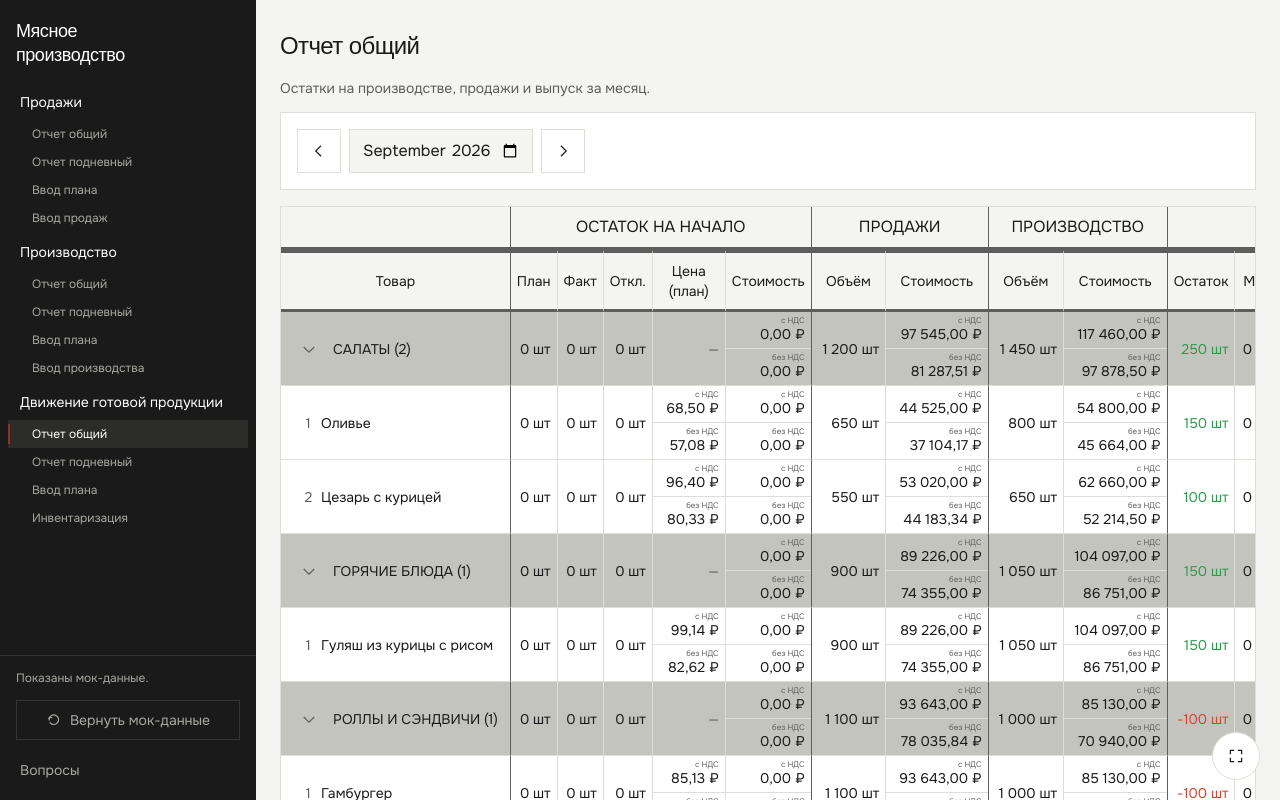
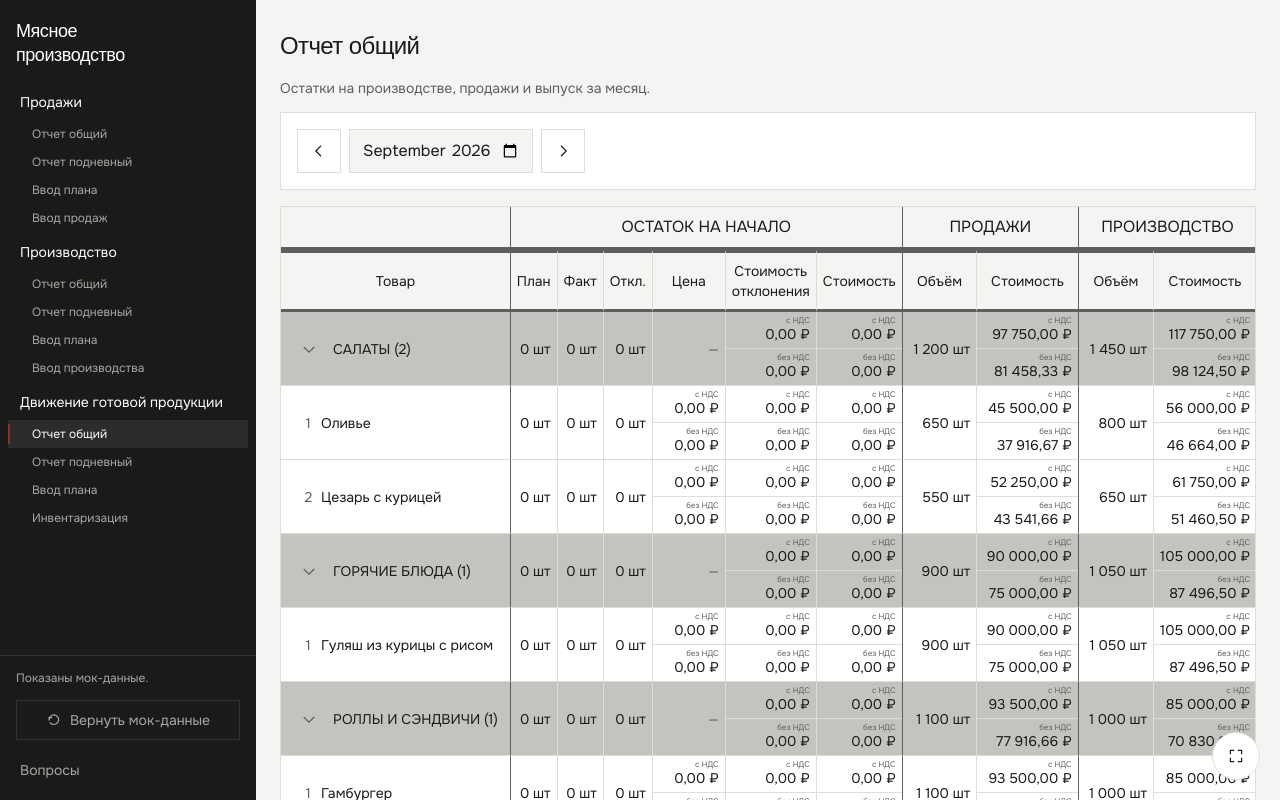
Before and after one commit to makediff-dev/food-proto, a Next.js app: page /movement in a window 1280 px wide. Built offline with nearby package versions, Linux system fonts and the light colour scheme; a web font is replaced by a local one.

Commit message:
Рассчитывать стоимость остатков склада по средней продаже прошлого месяца или плану прошлого месяца

```diff
--- a/src/data/mock-document.ts
+++ b/src/data/mock-document.ts
@@ -18,7 +18,8 @@ import {
  * У гамбургера выпуск 1 000 при продажах 1 100 — дефицит −100 шт (переносится в октябрь как остаток на начало план).
  * Факт октября — 2 и 9 число: продажи и выпуск 200, 250, 250 и 300. Цезарь и Оливье выше темпа, гуляш и гамбургер ниже.
  * Операционные расходы и инвентаризация пустые.
- * Цены с НДС: салаты — мок, гуляш `Svod!F31`, гамбургер `Svod!F63`.
+ * Плановые цены с НДС: салаты — мок, гуляш `Svod!F31`, гамбургер `Svod!F63`.
+ * Факт продаж — круглые и полукруглые: 95, 70, 100 и 85 ₽ с НДС.
  * НДС у всех товаров 20%. В книге у горячих `Svod!N31` 10%, у роллов `Svod!N63` 20%.
  * Объёмы книги (4 000, 5 000, 6 000, 20 000) в мок не переносятся: на экране нужны лёгкие сотни.
  */
@@ -62,12 +63,23 @@ const burger: Product = {
   deletedAt: null,
 };
 
-/** Цена с НДС, копейки. Салаты — мок, гуляш `Svod!F31`, гамбургер `Svod!F63`. */
+/** Плановая цена с НДС, копейки. Салаты — мок, гуляш `Svod!F31`, гамбургер `Svod!F63`. */
 const priceWithVat = {
   'product-caesar': 9_640,
   'product-olivier': 6_850,
   'product-goulash': 9_914,
   'product-burger': 8_513,
+} as const;
+
+/**
+ * Фактическая цена продажи с НДС, копейки. Круглые и полукруглые, рядом с планом:
+ * 95, 70, 100 и 85 ₽.
+ */
+const factPriceWithVat = {
+  'product-caesar': 9_500,
+  'product-olivier': 7_000,
+  'product-goulash': 10_000,
+  'product-burger': 8_500,
 } as const;
 
 type CatalogProductId = keyof typeof priceWithVat;
@@ -257,7 +269,7 @@ function salesFromOrders(drafts: readonly OrderDraft[]): Sale[] {
       id: `${order.id}-${line.productId.slice('product-'.length)}`,
       productId: line.productId,
       pieces: line.pieces,
-      amountWithVat: line.pieces * priceWithVat[line.productId],
+      amountWithVat: line.pieces * factPriceWithVat[line.productId],
     })),
   }));
 }
--- a/src/domain/finished-goods.ts
+++ b/src/domain/finished-goods.ts
@@ -28,9 +28,16 @@ export interface FinishedGoodsTotals {
   openingPieces: number;
   /** Инвентаризация − расчётный перенос. */
   openingDeviationPieces: number;
-  planPriceWithVat: number | null;
-  planPriceExVat: number | null;
-  planPriceExVatTenThousandths: number | null;
+  /**
+   * Цена блока «Остаток на начало».
+   * На своде — продажи прошлого месяца, иначе его план. На дне — план этого месяца.
+   */
+  openingPriceWithVat: number | null;
+  openingPriceExVat: number | null;
+  openingPriceExVatTenThousandths: number | null;
+  /** Отклонение штук × цена остатка на начало. */
+  openingDeviationValueWithVat: number | null;
+  openingDeviationValueExVat: number | null;
   openingValueWithVat: number | null;
   openingValueExVat: number | null;
   salesPieces: number;
@@ -189,14 +196,54 @@ function planPriceWithVatForProduct(document: PrototypeDocument, month: string,
   return suggestedPriceWithVat(document, productId, month);
 }
 
+function planOpeningPrice(
+  document: PrototypeDocument,
+  month: string,
+  product: Product,
+): { withVat: number; exVat: number | null } {
+  const withVat = planPriceWithVatForProduct(document, month, product.id);
+  return { withVat, exVat: amountExVat(withVat, product.vatPercent) };
+}
+
+/**
+ * Цена остатка на начало месяца.
+ * Для начала ноября — продажи октября; штук не было — плановая цена октября.
+ * Нет прошлого месяца — пусто.
+ */
+function monthOpeningPrice(
+  document: PrototypeDocument,
+  month: string,
+  product: Product,
+): { withVat: number | null; exVat: number | null } {
+  if (!isMonthKey(month) || month <= '2000-01') {
+    return { withVat: null, exVat: null };
+  }
+  const previousMonth = shiftMonth(month, -1);
+  if (!isMonthKey(previousMonth) || previousMonth < '2000-01') {
+    return { withVat: null, exVat: null };
+  }
+
+  const sold = monthSalesAndProduction(document, previousMonth, product.id);
+  if (sold.salesPieces > 0) {
+    return {
+      withVat: averageAmount(sold.salesRevenueWithVat, sold.salesPieces),
+      exVat: averageAmount(sold.salesRevenueExVat, sold.salesPieces),
+    };
+  }
+
+  return planOpeningPrice(document, previousMonth, product);
+}
+
 function emptyTotals(): FinishedGoodsTotals {
   return {
     bookOpeningPieces: 0,
     openingPieces: 0,
     openingDeviationPieces: 0,
-    planPriceWithVat: null,
-    planPriceExVat: null,
-    planPriceExVatTenThousandths: null,
+    openingPriceWithVat: null,
+    openingPriceExVat: null,
+    openingPriceExVatTenThousandths: null,
+    openingDeviationValueWithVat: null,
+    openingDeviationValueExVat: null,
     openingValueWithVat: null,
     openingValueExVat: null,
     salesPieces: 0,
@@ -257,7 +304,8 @@ function rowFromParts(
   product: Product,
   bookOpeningPieces: number,
   openingPieces: number,
-  planPriceWithVat: number,
+  openingPriceWithVat: number | null,
+  openingPriceExVat: number | null,
   salesPieces: number,
   salesRevenueWithVat: number | null,
   salesRevenueExVat: number | null,
@@ -266,10 +314,12 @@ function rowFromParts(
   norm: Pick<FinishedGoodsTotals, 'minPieces' | 'maxPieces'>,
 ): FinishedGoodsRow {
   const vat = product.vatPercent;
-  const planPriceEx = amountExVat(planPriceWithVat, vat);
-  const planPriceExTen = priceExVatTenThousandths(planPriceWithVat, vat);
-  const openingValueWith = openingPieces * planPriceWithVat;
-  const openingValueEx = planPriceEx === null ? null : openingPieces * planPriceEx;
+  const openingPriceExTen = openingPriceWithVat === null ? null : priceExVatTenThousandths(openingPriceWithVat, vat);
+  const openingDeviation = openingDeviationPieces(openingPieces, bookOpeningPieces);
+  const openingValueWith = openingPriceWithVat === null ? null : openingPieces * openingPriceWithVat;
+  const openingValueEx = openingPriceExVat === null ? null : openingPieces * openingPriceExVat;
+  const openingDeviationValueWith = openingPriceWithVat === null ? null : openingDeviation * openingPriceWithVat;
+  const openingDeviationValueEx = openingPriceExVat === null ? null : openingDeviation * openingPriceExVat;
 
   const factPriceWith = averageAmount(salesRevenueWithVat, salesPieces);
   const factPriceEx = averageAmount(salesRevenueExVat, salesPieces);
@@ -288,10 +338,12 @@ function rowFromParts(
     vatPercent: vat,
     bookOpeningPieces,
     openingPieces,
-    openingDeviationPieces: openingDeviationPieces(openingPieces, bookOpeningPieces),
-    planPriceWithVat,
-    planPriceExVat: planPriceEx,
-    planPriceExVatTenThousandths: planPriceExTen,
+    openingDeviationPieces: openingDeviation,
+    openingPriceWithVat,
+    openingPriceExVat,
+    openingPriceExVatTenThousandths: openingPriceExTen,
+    openingDeviationValueWithVat: openingDeviationValueWith,
+    openingDeviationValueExVat: openingDeviationValueEx,
     openingValueWithVat: openingValueWith,
     openingValueExVat: openingValueEx,
     salesPieces,
@@ -319,7 +371,12 @@ function sumRows(rows: readonly FinishedGoodsRow[]): FinishedGoodsTotals {
   let openingDeviationPiecesSum = 0;
   let openingValueWith = 0;
   let openingValueEx = 0;
+  let openingValueWithComplete = true;
   let openingValueExComplete = true;
+  let openingDeviationValueWith = 0;
+  let openingDeviationValueEx = 0;
+  let openingDeviationValueWithComplete = true;
+  let openingDeviationValueExComplete = true;
   let salesPieces = 0;
   let salesRevenueWith = 0;
   let salesRevenueEx = 0;
@@ -341,7 +398,11 @@ function sumRows(rows: readonly FinishedGoodsRow[]): FinishedGoodsTotals {
     bookOpeningPieces += row.bookOpeningPieces;
     openingPieces += row.openingPieces;
     openingDeviationPiecesSum += row.openingDeviationPieces;
-    if (row.openingValueWithVat !== null) {
+    if (row.openingValueWithVat === null) {
+      if (row.openingPieces !== 0) {
+        openingValueWithComplete = false;
+      }
+    } else {
       openingValueWith += row.openingValueWithVat;
     }
     if (row.openingValueExVat === null) {
@@ -350,6 +411,20 @@ function sumRows(rows: readonly FinishedGoodsRow[]): FinishedGoodsTotals {
       }
     } else {
       openingValueEx += row.openingValueExVat;
+    }
+    if (row.openingDeviationValueWithVat === null) {
+      if (row.openingDeviationPieces !== 0) {
+        openingDeviationValueWithComplete = false;
+      }
+    } else {
+      openingDeviationValueWith += row.openingDeviationValueWithVat;
+    }
+    if (row.openingDeviationValueExVat === null) {
+      if (row.openingDeviationPieces !== 0) {
+        openingDeviationValueExComplete = false;
+      }
+    } else {
+      openingDeviationValueEx += row.openingDeviationValueExVat;
     }
 
     salesPieces += row.salesPieces;
@@ -389,8 +464,10 @@ function sumRows(rows: readonly FinishedGoodsRow[]): FinishedGoodsTotals {
 
   const salesRevenueWithVat = revenueComplete ? salesRevenueWith : null;
   const salesRevenueExVat = revenueComplete ? salesRevenueEx : null;
-  const planPriceWithVat = priceAverage(openingValueWith, openingPieces);
-  const planPriceExVat = openingValueExComplete ? priceAverage(openingValueEx, openingPieces) : null;
+  const openingValueWithVat = openingValueWithComplete ? openingValueWith : null;
+  const openingValueExVat = openingValueExComplete ? openingValueEx : null;
+  const openingPriceWithVat = openingValueWithComplete ? priceAverage(openingValueWith, openingPieces) : null;
+  const openingPriceExVat = openingValueExComplete ? priceAverage(openingValueEx, openingPieces) : null;
   const factPriceWithVat = averageAmount(salesRevenueWithVat, salesPieces);
   const factPriceExVat = averageAmount(salesRevenueExVat, salesPieces);
 
@@ -398,11 +475,13 @@ function sumRows(rows: readonly FinishedGoodsRow[]): FinishedGoodsTotals {
     bookOpeningPieces,
     openingPieces,
     openingDeviationPieces: openingDeviationPiecesSum,
-    planPriceWithVat,
-    planPriceExVat,
-    planPriceExVatTenThousandths: null,
-    openingValueWithVat: openingValueWith,
-    openingValueExVat: openingValueExComplete ? openingValueEx : null,
+    openingPriceWithVat,
+    openingPriceExVat,
+    openingPriceExVatTenThousandths: null,
+    openingDeviationValueWithVat: openingDeviationValueWithComplete ? openingDeviationValueWith : null,
+    openingDeviationValueExVat: openingDeviationValueExComplete ? openingDeviationValueEx : null,
+    openingValueWithVat,
+    openingValueExVat,
     salesPieces,
     salesRevenueWithVat,
     salesRevenueExVat,
@@ -494,13 +573,14 @@ export function finishedGoodsMonthView(document: PrototypeDocument, month: strin
   const rows = products.map((product) => {
     const bookOpeningPieces = bookOpeningPiecesForProduct(document, month, product.id);
     const openingPieces = openingPiecesForProduct(document, month, product.id);
-    const planPrice = planPriceWithVatForProduct(document, month, product.id);
+    const openingPrice = monthOpeningPrice(document, month, product);
     const fact = monthSalesAndProduction(document, month, product.id);
     return rowFromParts(
       product,
       bookOpeningPieces,
       openingPieces,
-      planPrice,
+      openingPrice.withVat,
+      openingPrice.exVat,
       fact.salesPieces,
       fact.salesRevenueWithVat,
       fact.salesRevenueExVat,
@@ -535,14 +615,15 @@ export function finishedGoodsMonthDays(document: PrototypeDocument, month: strin
     const rowByProduct = new Map(
       products.map((product) => {
         const openingPieces = openingByProduct.get(product.id) ?? 0;
-        const planPrice = planPriceWithVatForProduct(document, month, product.id);
+        const openingPrice = planOpeningPrice(document, month, product);
         const sold = saleDayProduct(document, occurredOn, product.id);
         const productionPieces = productionEntryDayPieces(document, occurredOn, product.id);
         const row = rowFromParts(
           product,
           openingPieces,
           openingPieces,
-          planPrice,
+          openingPrice.withVat,
+          openingPrice.exVat,
           sold.pieces,
           sold.revenueWithVat,
           sold.revenueExVat,
--- a/src/features/movement/FinishedGoodsFactTable.tsx
+++ b/src/features/movement/FinishedGoodsFactTable.tsx
@@ -311,7 +311,7 @@ function MetricCell({ column, metrics }: { column: ColumnKey; metrics: FinishedG
     case 'opening':
       return <TableNumber value={metrics.openingPieces}>{formatPieces(metrics.openingPieces)} шт</TableNumber>;
     case 'planPrice':
-      return <VatMoneyCell withVat={metrics.planPriceWithVat} exVat={metrics.planPriceExVat} />;
+      return <VatMoneyCell withVat={metrics.openingPriceWithVat} exVat={metrics.openingPriceExVat} />;
     case 'openingValue':
       return <VatMoneyCell withVat={metrics.openingValueWithVat} exVat={metrics.openingValueExVat} />;
     case 'salesPieces':
--- a/src/features/movement/FinishedGoodsMonthTable.tsx
+++ b/src/features/movement/FinishedGoodsMonthTable.tsx
@@ -34,7 +34,8 @@ type ColumnKey =
   | 'bookOpening'
   | 'inventory'
   | 'openingDeviation'
-  | 'planPrice'
+  | 'openingPrice'
+  | 'openingDeviationValue'
   | 'openingValue'
   | 'salesPieces'
   | 'salesRevenue'
@@ -54,7 +55,8 @@ const COLUMN_GROUPS: { label: string; columns: { key: ColumnKey; label: string }
       { key: 'bookOpening', label: 'План' },
       { key: 'inventory', label: 'Факт' },
       { key: 'openingDeviation', label: 'Откл.' },
-      { key: 'planPrice', label: 'Цена (план)' },
+      { key: 'openingPrice', label: 'Цена' },
+      { key: 'openingDeviationValue', label: 'Стоимость отклонения' },
       { key: 'openingValue', label: 'Стоимость' },
     ],
   },
@@ -235,8 +237,10 @@ function RowCell({ column, row }: { column: ColumnKey; row: FinishedGoodsRow })
       return <TableNumber value={row.openingPieces}>{formatPieces(row.openingPieces)} шт</TableNumber>;
     case 'openingDeviation':
       return <IntegerCell value={row.openingDeviationPieces} unit="шт" signed />;
-    case 'planPrice':
-      return <VatMoneyCell withVat={row.planPriceWithVat} exVat={row.planPriceExVat} />;
+    case 'openingPrice':
+      return <VatMoneyCell withVat={row.openingPriceWithVat} exVat={row.openingPriceExVat} />;
+    case 'openingDeviationValue':
+      return <VatMoneyCell withVat={row.openingDeviationValueWithVat} exVat={row.openingDeviationValueExVat} signed />;
     case 'openingValue':
       return <VatMoneyCell withVat={row.openingValueWithVat} exVat={row.openingValueExVat} />;
     case 'salesPieces':
@@ -273,8 +277,12 @@ function TotalsCell({ column, totals }: { column: ColumnKey; totals: FinishedGoo
       return <TableNumber value={totals.openingPieces}>{formatPieces(totals.openingPieces)} шт</TableNumber>;
     case 'openingDeviation':
       return <IntegerCell value={totals.openingDeviationPieces} unit="шт" signed />;
-    case 'planPrice':
-      return <VatMoneyCell withVat={totals.planPriceWithVat} exVat={totals.planPriceExVat} />;
+    case 'openingPrice':
+      return <VatMoneyCell withVat={totals.openingPriceWithVat} exVat={totals.openingPriceExVat} />;
+    case 'openingDeviationValue':
+      return (
+        <VatMoneyCell withVat={totals.openingDeviationValueWithVat} exVat={totals.openingDeviationValueExVat} signed />
+      );
     case 'openingValue':
       return <VatMoneyCell withVat={totals.openingValueWithVat} exVat={totals.openingValueExVat} />;
     case 'salesPieces':
```
Also changed, not shown: 4 other files (tests, documents, lock files or other folders).
